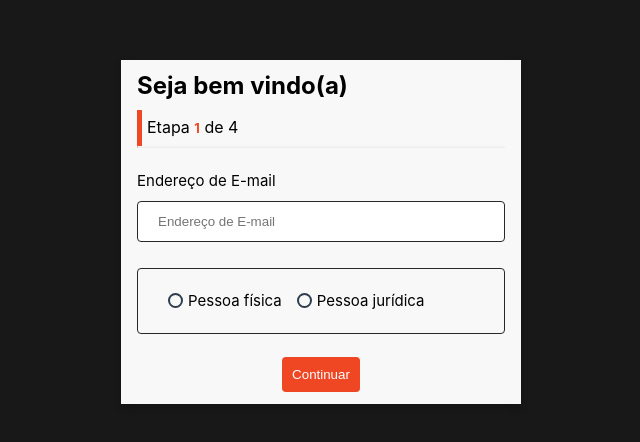
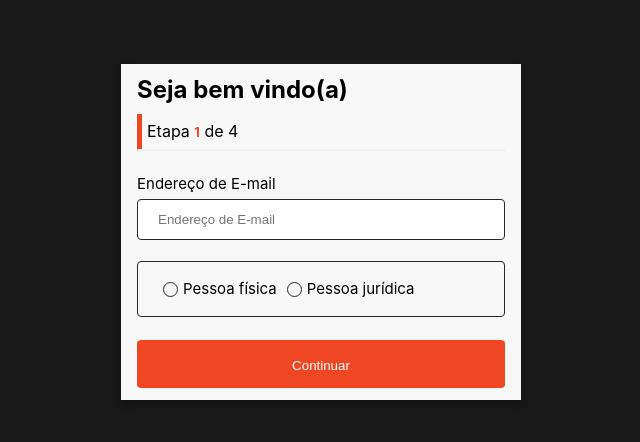
Before and after one commit to AnthonyTailer/vue-multi-step-form, a Vue app in the folder client/: page / in a window 1280 px wide. Shown: the part 168-610 px from the top of the page, without its empty margins (319-959 px from the left). Built offline with nearby package versions, Linux system fonts and the light colour scheme.

Commit message:
style: add base components styles

```diff
--- a/client/src/components/BaseButton.vue
+++ b/client/src/components/BaseButton.vue
@@ -24,6 +24,8 @@ export default {
     text-align: center;
     color: #fff;
     max-height: 48px;
+    flex: 1;
+    line-height: 2rem;
   }
 
   .outlined {
--- a/client/src/components/BaseInput.vue
+++ b/client/src/components/BaseInput.vue
@@ -40,7 +40,7 @@ export default {
 .input-container > input {
   width: 100%;
   padding: 12px 20px;
-  margin: 8px 0;
+  margin: 3px 0;
   display: inline-block;
   border: 1px solid var(--vt-c-black-mute);
   border-radius: 4px;
--- a/client/src/components/BaseRadioButtonGroup.vue
+++ b/client/src/components/BaseRadioButtonGroup.vue
@@ -56,7 +56,7 @@ export default {
 }
 
 .radio-button-group>label {
-  padding: 5px;
+  padding-right: 5px;
   display: flex;
   align-items: center;
   justify-content: center;
@@ -75,7 +75,7 @@ input[type="radio"] {
   height: 15px;
   padding: 2px;
   background-clip: content-box;
-  border: 2px solid var(--vt-c-indigo);
+  border: 1px solid var(--vt-c-black-mute);
   border-radius: 50%;
   margin: 0 5px;
 }
```
